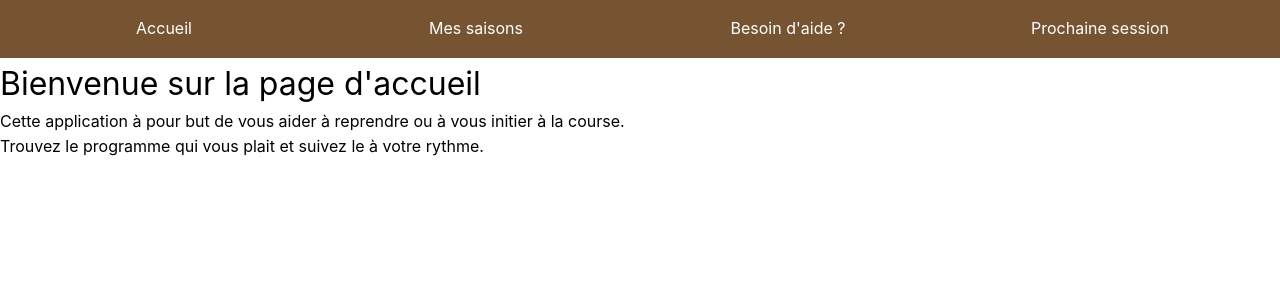
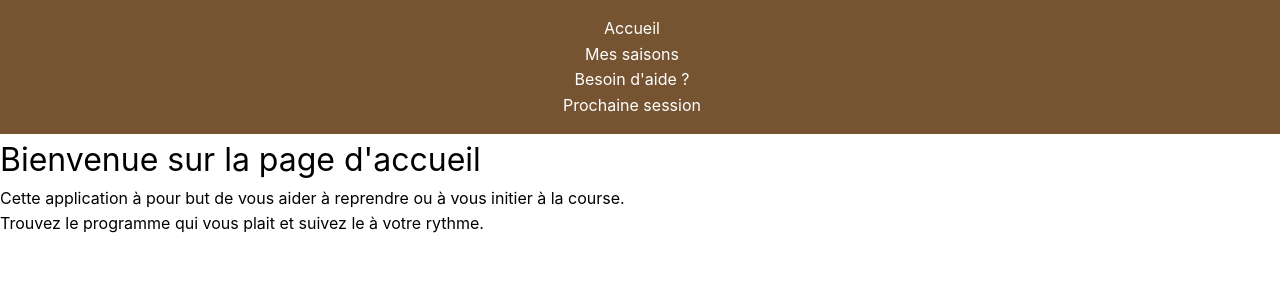
Before and after one commit to GiThibs/ExIntegre2App, a Vue app: page / in a window 1280 px wide. Shown: the top 300 px of the page. Built offline with nearby package versions, Linux system fonts and the light colour scheme.

Commit message:
edit css

```diff
--- a/src/App.vue
+++ b/src/App.vue
@@ -24,7 +24,6 @@ import { RouterLink, RouterView } from 'vue-router'
   background-color: #765432;
   padding: 1rem;
   display: grid;
-  grid-template-columns: 1fr 1fr 1fr 1fr;
   text-align: center;
 }
 .test > a {
--- a/src/views/SaisonsView.vue
+++ b/src/views/SaisonsView.vue
@@ -25,5 +25,9 @@ console.log(saisons)
 <style scoped>
 .title {
   padding: 1rem;
+  text-align: center;
+}
+.monplanning {
+  text-align: center;
 }
 </style>
```
